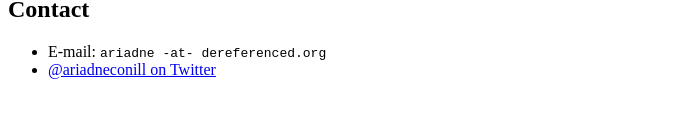
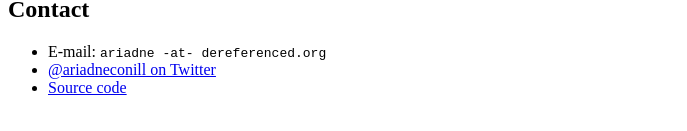
Before and after one commit to kaniini/dwf-feed, a plain HTML site: page wwwroot/index.html in a window 1280 px wide. Shown: the part 241-372 px from the top of the page, without its empty margins (0-687 px from the left). Drawn offline with Linux system fonts and the light colour scheme.

Commit message:
link to github project

```diff
--- a/wwwroot/index.html
+++ b/wwwroot/index.html
@@ -22,6 +22,7 @@
     <ul>
       <li>E-mail: <code>ariadne -at- dereferenced.org</code></li>
       <li><a href="https://twitter.com/ariadneconill">@ariadneconill on Twitter</a></li>
+      <li><a href="https://github.com/kaniini/dwf-feed">Source code</a></li>
     </ul>
   </body>
 </html>
```
